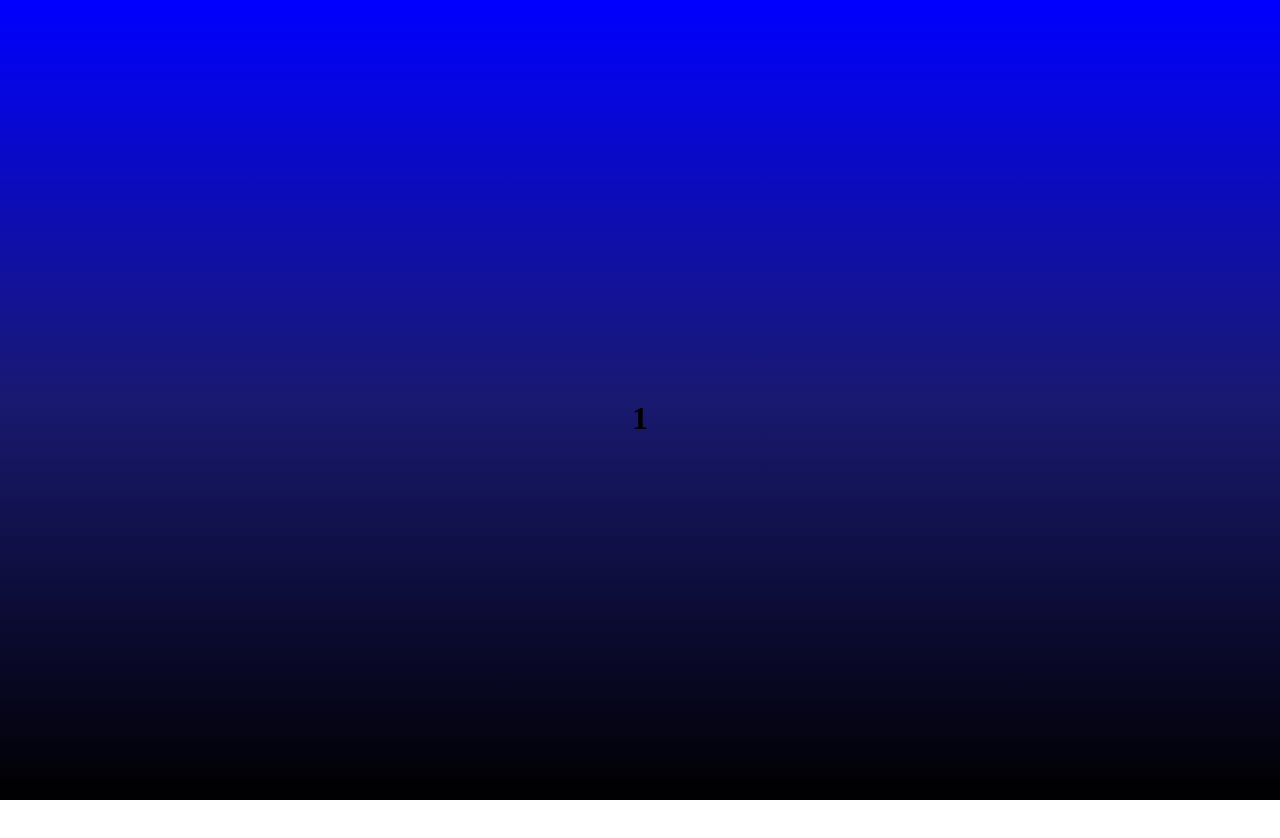
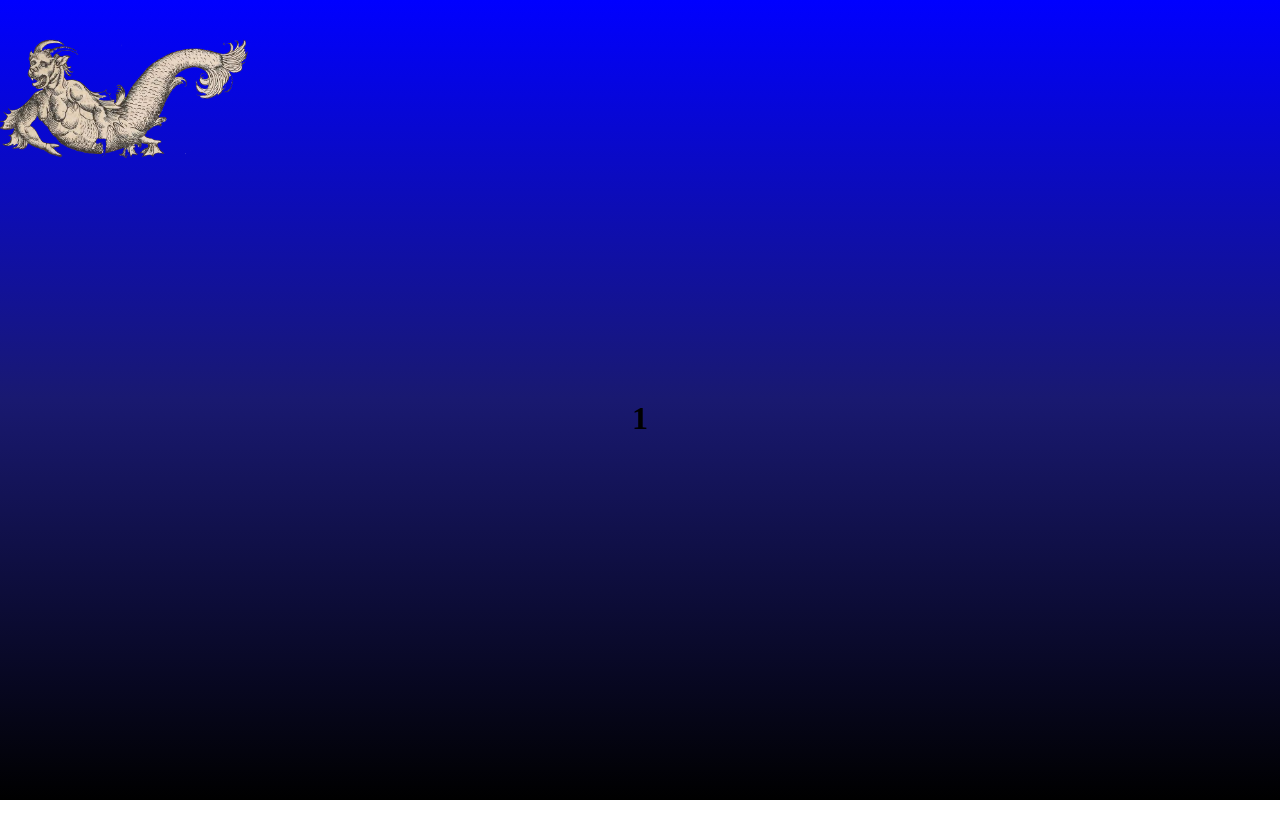
Before and after one commit to ikiru/profile, a plain HTML site: page index.html in a window 1280 px wide. Shown: the top 838 px of the page. Drawn offline with nearby package versions, Linux system fonts and the light colour scheme.

Commit message:
seadevil added

```diff
--- a/css/master.css
+++ b/css/master.css
@@ -161,3 +161,11 @@ body, h1, h2, h3, h4, h5, h6, p, blockquote, pre, hr, dl, dd, ol, ul, figure {
   right: 0;
   margin: auto;
 }
+.seadevil{
+  position: absolute;
+  width: 250px;
+  height: auto;
+  z-index: 2;
+
+
+}
--- a/index.html
+++ b/index.html
@@ -78,7 +78,7 @@
 
     <div id="pane-1" class="panel">
       <h1>1</h1>
-
+      <img class="seadevil" src="img/seadevil.png" alt="">
 
     </div>
   </div>
--- a/js/animationobjects.js
+++ b/js/animationobjects.js
@@ -50,4 +50,11 @@ $(document).ready(function() {
 
 
     // ----------------------- Deep Sea --------------------------------------------
-}
+
+      var left = $('.seadevil').offset().left;  // Get the calculated left position
+
+      $(".seadevil").css({left:left})  // Set the left to its calculated position
+           .animate({"left":"0px"}, "slow");
+
+
+  }
```
Also changed, not shown: img/seadevil.png (added), img/starfield.png.
